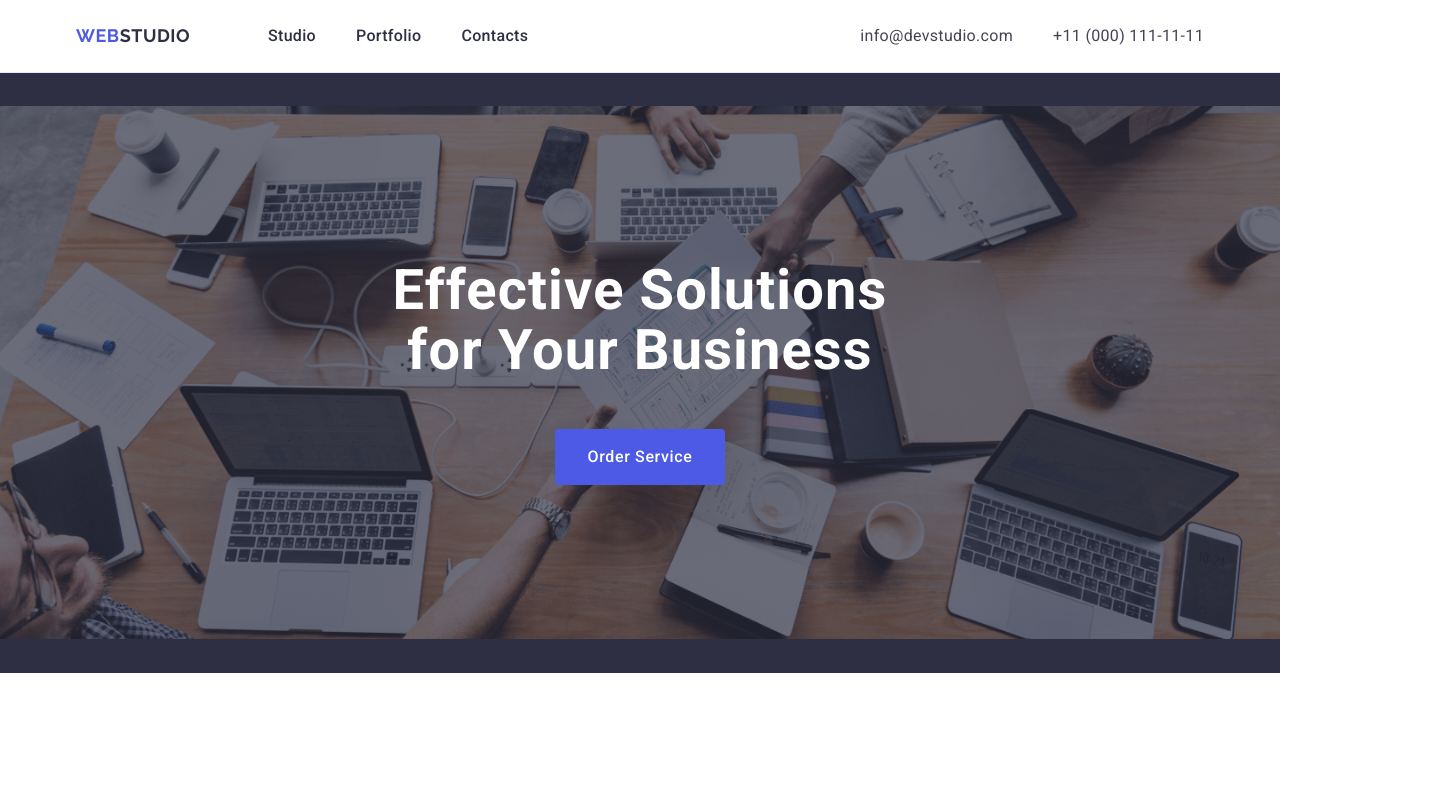
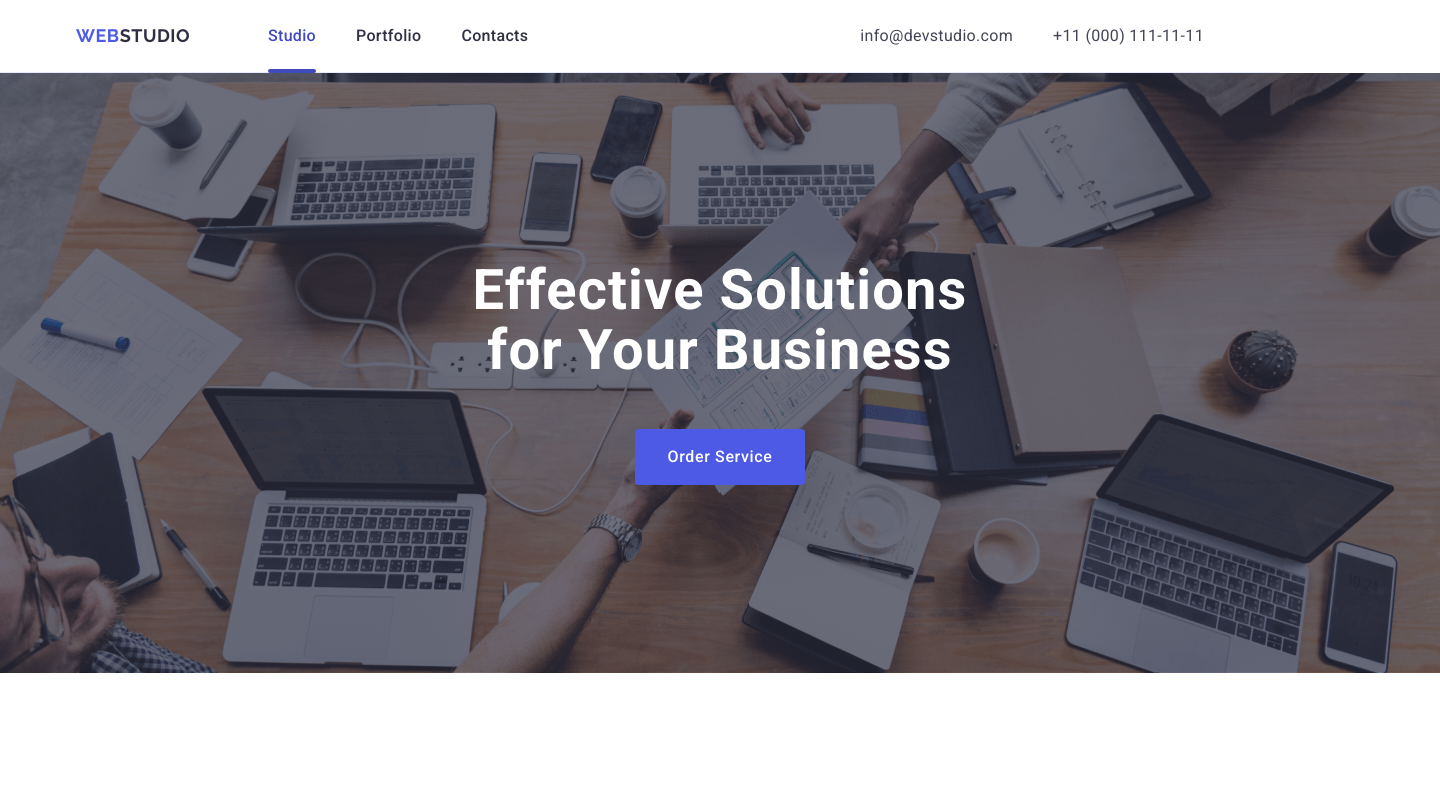
Before and after one commit to oshkurupii/goit-markup-hw-04, a plain HTML site: page index.html in a window 1280 px wide. Shown: the top 789 px of the page, 1440 px wide, since content can reach past the window. Drawn offline with nearby package versions, Linux system fonts and the light colour scheme.

Commit message:
goit-markup-hw-04

```diff
--- a/css/styles.css
+++ b/css/styles.css
@@ -106,7 +106,24 @@ img {
   line-height: 1.5; /* 150% */
   letter-spacing: 0.02em;
   padding: 24px 0;
+  transition: color 250ms cubic-bezier(0.4, 0, 0.2, 1);
 }
+
+.current {
+  position: relative;
+  color: #404bbf;
+}
+.current::after {
+  content: "";
+  border-radius: 2px;
+  background-color: #404bbf;
+  position: absolute; /* Абсолютне позиціонування відносно батьківського елемента */
+  bottom: -1px;
+  left: 0;
+  height: 4px;
+  width: 100%;
+}
+
 .address {
   font-style: normal;
 }
@@ -123,6 +140,7 @@ img {
   font-weight: 400;
   line-height: 1.5; /* 150% */
   letter-spacing: 0.02em;
+  transition: color cubic-bezier(0.4, 0, 0.2, 1);
 }
 /* ----------- */
 
@@ -131,8 +149,8 @@ img {
 }
 /* -----hero------ */
 .hero {
-  padding: 188px 0;
-  background: var(--NAVY-BLUE, #2e2f42);
+}
+.hero-container {
   background-image: linear-gradient(
       rgba(46, 47, 66, 0.7) 70%,
       rgba(46, 47, 66, 0.7)
@@ -140,9 +158,9 @@ img {
     url(../images/people-office\ 1-min.png);
   background-repeat: no-repeat;
   background-position: center;
-  background-size: contain;
-}
-.hero-container {
+  background-size: cover;
+  padding: 188px 0;
+  width: 1440px;
   display: flex;
   flex-wrap: wrap;
   flex-direction: column;
@@ -299,6 +317,8 @@ img {
   padding: 12px 12px;
   background-color: #4d5ae5;
   border-radius: 50%;
+  width: 100%;
+  height: 100%;
 }
 .team-icon-svg {
 }
@@ -331,6 +351,7 @@ img {
   flex-direction: column;
   align-items: flex-start;
   flex-shrink: 0;
+  transition: color 250ms cubic-bezier(0.4, 0, 0.2, 1);
 }
 .portfolio-list-img {
   margin: 0 auto;
@@ -340,8 +361,9 @@ img {
   position: relative;
   overflow: hidden;
 }
-.portfolio-list-img:hover .portfolio-card-another-side {
-  transform: translateY(-100%);
+.portfolio-item:hover,
+.portfolio-item:focus .portfolio-card-another-side {
+  transform: translateY(0%);
 }
 
 .portfolio-card-another-side {
@@ -352,7 +374,7 @@ img {
   background: #4d5ae5;
   height: 100%;
   transform: translateY(100%);
-  transition: transform 4000ms linear;
+  transition: transform 250ms cubic-bezier(0.4, 0, 0.2, 1);
 }
 .portfolio-card-text {
   color: #f4f4fd;
--- a/index.html
+++ b/index.html
@@ -27,7 +27,7 @@
           >
           <ul class="header-menu-list">
             <li class="header-menu-item">
-              <a class="header-menu-link" href="./index.html"
+              <a class="header-menu-link current" href="./index.html"
                 ><span class="active-studio">Studio</span></a
               >
             </li>
```
